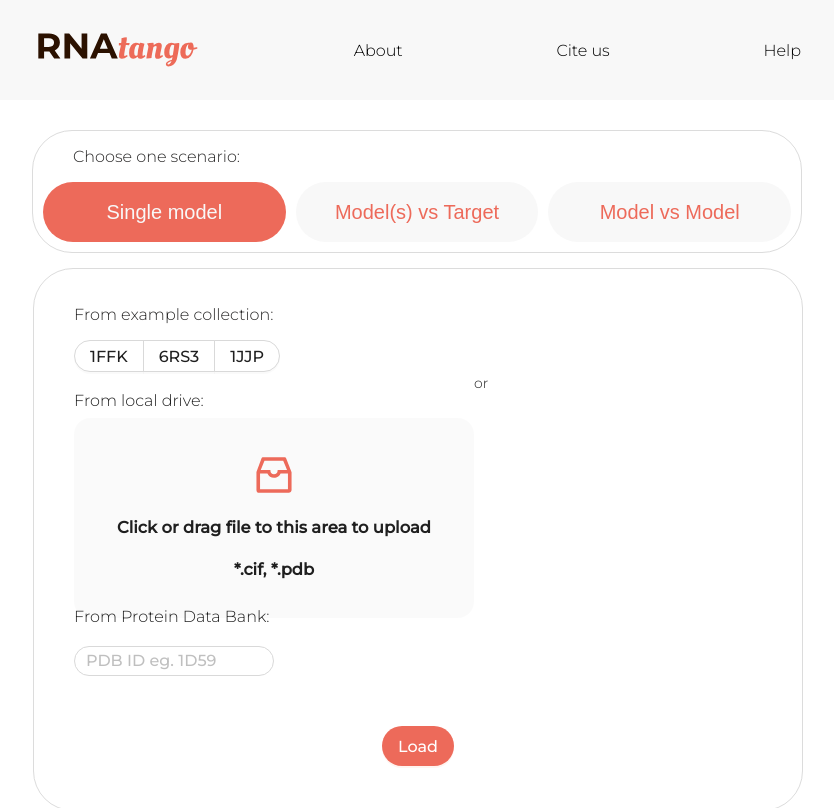
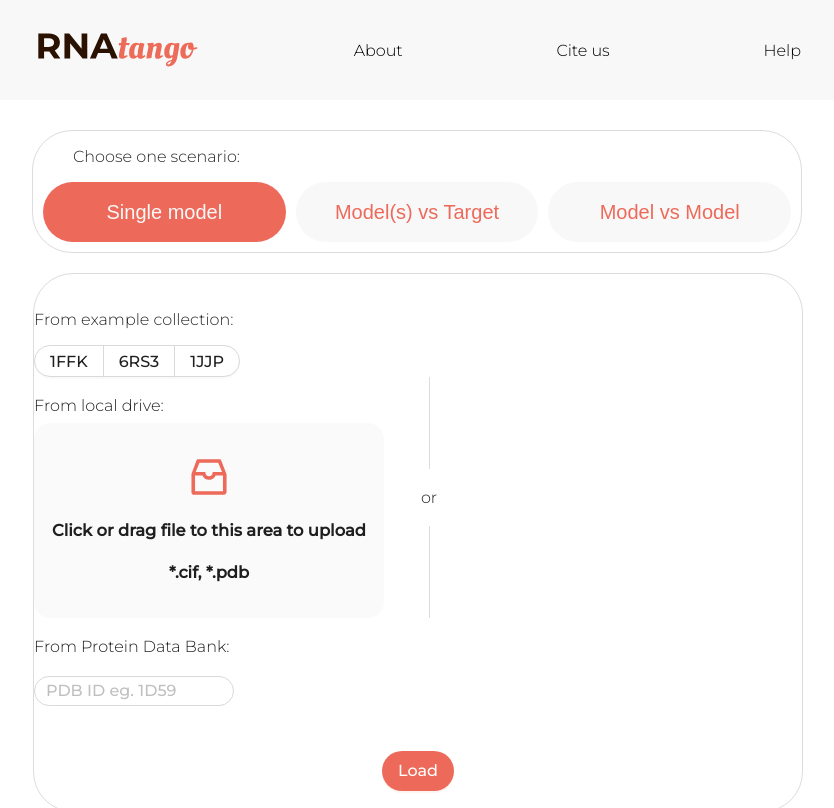
Before and after one commit to matrament/rnatango, a Next.js app: page / in a window 1280 px wide. Shown: the top 808 px of the page, without its empty margins (223-1057 px from the left). Built offline with nearby package versions, Linux system fonts and the light colour scheme.

Commit message:
fix css files

```diff
--- a/src/app/layout.tsx
+++ b/src/app/layout.tsx
@@ -55,6 +55,7 @@
               Collapse: {
                 contentPadding: "0px 0px",
                 fontFamily: openSansBold.style.fontFamily,
+                colorBorder: "#dcdcdc",
               },
               Input: {
                 fontFamily: openSansBold.style.fontFamily,
@@ -64,7 +65,7 @@
               },
               Select: {
                 fontFamily: openSansBold.style.fontFamily,
-                optionFontSize: 16,
+                // optionFontSize: 16,
               },
             },
           }}
--- a/src/app/page.module.css
+++ b/src/app/page.module.css
@@ -5,7 +5,7 @@
   min-height: 80px;
   margin-top: 30px;
   padding-bottom: 10px;
-  margin-bottom: 10px;
+  margin-bottom: 20px;
   display: flex;
   column-gap: 10px;
   flex-direction: column;
--- a/src/components/first-scenario/FirstScenarioProperties.tsx
+++ b/src/components/first-scenario/FirstScenarioProperties.tsx
@@ -124,7 +124,7 @@
             return { value: num, label: num };
           })}
         />
-        <p>Choose the chain(s):</p>
+        <p>Choose chain(s):</p>
         <Select
           mode="multiple"
           allowClear
--- a/src/components/first-scenario/RequestForm.tsx
+++ b/src/components/first-scenario/RequestForm.tsx
@@ -63,7 +63,7 @@
   }, [pdbId.name]);
 
   return (
-    <div style={{ marginBottom: "15px", width: "100%" }}>
+    <div style={{ marginBottom: "10px", width: "100%" }}>
       <div className={styles.scenario}>
         <div
           style={{
@@ -71,8 +71,6 @@
             flexDirection: "column",
             alignItems: "flex-start",
             paddingTop: "20px",
-            paddingLeft: "40px",
-            paddingRight: "40px",
           }}
         >
           <div
@@ -127,7 +125,7 @@
                   }}
                 >
                   <div>
-                    <div style={{ width: "400px", height: "200px" }}>
+                    <div style={{ minWidth: "350px" }}>
                       <p style={{ marginBottom: "5px", fontSize: "16px" }}>
                         From local drive:
                       </p>
@@ -142,15 +140,15 @@
                     </div>
                   </div>
                   <div
-                    className="split-layout__divider"
+                    className={styles.split_layout_divider}
                     style={{ width: "90px" }}
                   >
-                    <div className="split-layout__rule"></div>
-                    <div className="split-layout__label">or</div>
-                    <div className="split-layout__rule"></div>
+                    <div className={styles.split_layout_rule}></div>
+                    <div className={styles.split_layout_label}>or</div>
+                    <div className={styles.split_layout_rule}></div>
                   </div>
                   <div>
-                    <div>
+                    <div style={{ minWidth: "350px" }}>
                       <p style={{ fontSize: "16px" }}>
                         From Protein Data Bank:
                       </p>
@@ -184,10 +182,10 @@
                   style={{
                     display: "flex",
                     justifyContent: "center",
-                    marginTop: "25px",
+                    marginTop: "20px",
                   }}
                 >
-                  <Form.Item>
+                  <Form.Item noStyle>
                     <Button
                       data-testid="send-request-button"
                       htmlType="submit"
--- a/src/components/first-scenario/SequenceCard.tsx
+++ b/src/components/first-scenario/SequenceCard.tsx
@@ -201,7 +201,7 @@
           />
         ))}
       </div>
-      <div>
+      <div style={{ marginTop: "15px" }}>
         Nucleotide range {addedSequence.length + 1}: from {selectSequence[0]} to{" "}
         {selectSequence[selectSequence.length - 1]} nucleobases
       </div>
@@ -209,8 +209,7 @@
         {addedSequence.map((el, index) => (
           <div key={index}>
             <p>
-              Nucleotide range {index + 1}: from {el[0]} to {el[el.length - 1]}{" "}
-              nucleobases
+              Nucleotide range: from {el[0]} to {el[el.length - 1]} nucleobases
             </p>
             <Button
               shape="circle"
--- a/src/components/first-scenario/first-scenario.module.css
+++ b/src/components/first-scenario/first-scenario.module.css
@@ -1,6 +1,6 @@
 .header {
   border-bottom: solid 1px #dcdcdc;
-  margin-bottom: 20px;
+  margin-bottom: 10px;
   padding-bottom: 15px;
   width: 100%;
   display: flex;
@@ -21,8 +21,7 @@
 .scenario {
   border: 1px solid #dcdcdc;
   border-radius: 40px;
-  margin-top: 5px;
-  margin-bottom: 10px;
+  margin-bottom: 20px;
   padding-bottom: 20px;
   width: 100%;
   display: flex;
@@ -49,10 +48,10 @@
   flex-direction: column;
   justify-content: center;
   text-align: left;
-  max-width: 30em;
+  max-width: 50em;
   word-wrap: break-word;
-  padding-bottom: 15px;
-  margin-bottom: 10px;
+  padding-bottom: 20px;
+  margin-bottom: 20px;
   border-bottom: 1px solid #dcdcdc;
 }
 
@@ -118,3 +117,22 @@
   background: #eaeaea !important;
   color: #8a8a8a !important;
 }
+.split_layout_divider {
+  display: flex;
+  flex-direction: column;
+  align-items: center;
+}
+
+.split_layout_label {
+  padding: 1em;
+  font-size: 16px;
+}
+.split_layout_rule {
+  flex: 1;
+  border-style: solid;
+  border-color: #dcdcdc;
+  border-width: 0 1px 0 0;
+}
+.header_collapse {
+  word-wrap: break-word !important;
+}
--- a/src/utils/processingRequest.tsx
+++ b/src/utils/processingRequest.tsx
@@ -32,7 +32,6 @@
     })
     .then((response: any) => {
       if (response != "") {
-        // window.open(config.FRONTEND_URL + "/result/" + response, "_self");
         setLoading(false);
         setGetStructure(response);
       }
```
Also changed, not shown: src/app/result/[taskid]/page.tsx (+7 -7 lines), src/components/first-scenario/HistogramResult.tsx (+13 -11 lines), src/components/first-scenario/ResultTable.tsx (+6 -1 lines).
